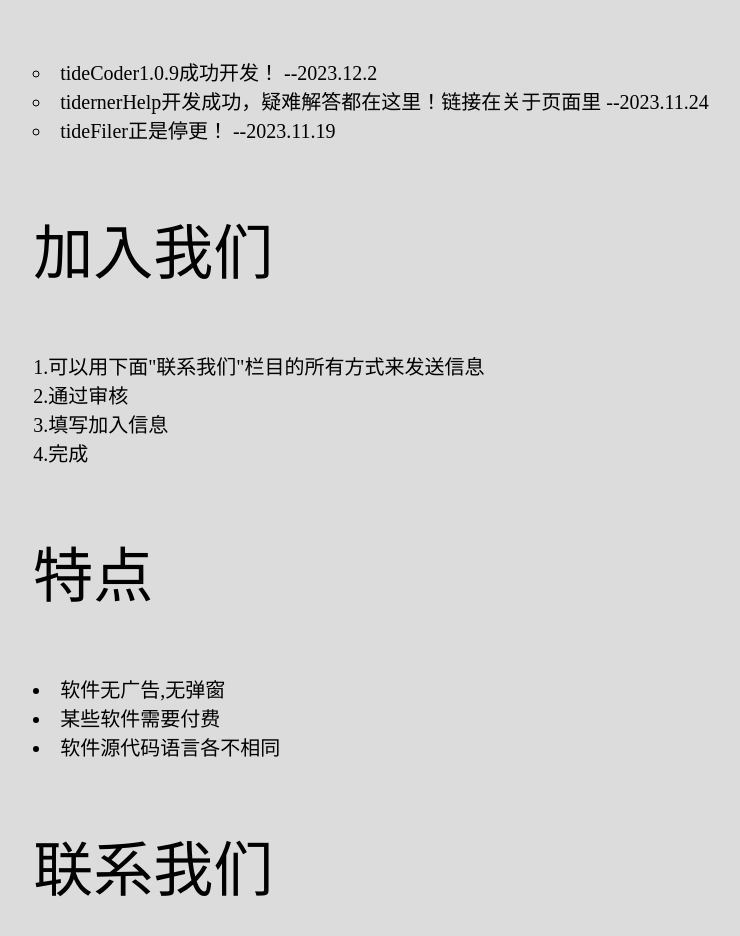
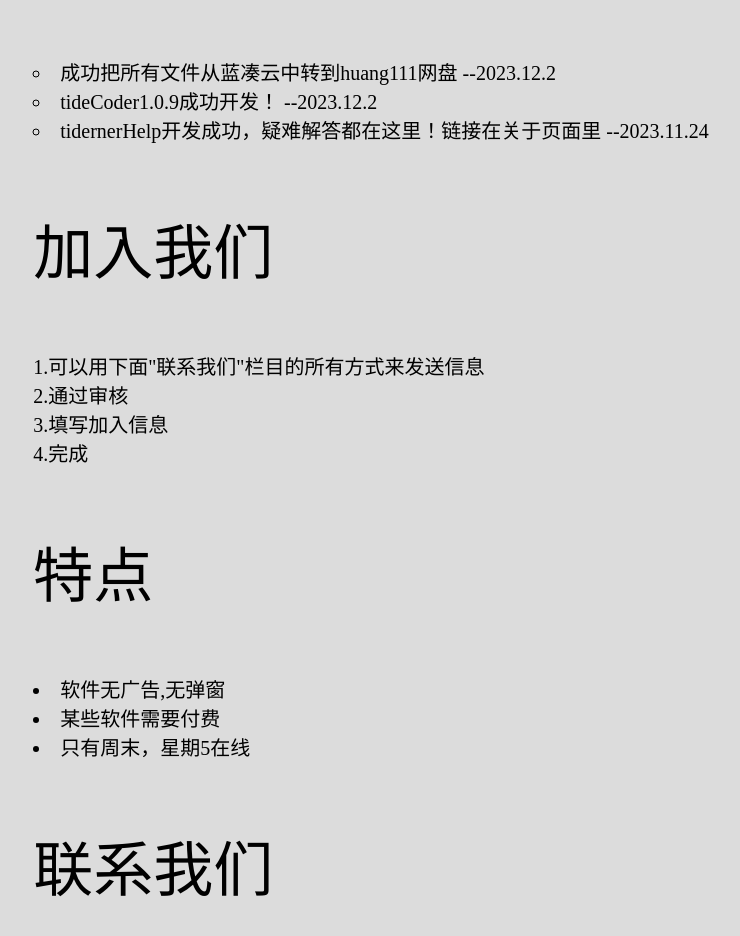
Before and after one commit to SZY2077/SZY2077.github.io, a plain HTML site: page index.html in a window 1280 px wide. Shown: the part 712-1648 px from the top of the page, without its empty margins (354-1094 px from the left). Drawn offline with Linux system fonts and the light colour scheme.

Commit message:
Update index.html

```diff
--- a/index.html
+++ b/index.html
@@ -30,9 +30,9 @@
 
 		<div class="title21" id="title21">
 			<p>工作室动态</p>
+			<li>成功把所有文件从蓝凑云中转到huang111网盘                --2023.12.2</li>
 			<li>tideCoder1.0.9成功开发！                                --2023.12.2</li>
 			<li>tidernerHelp开发成功，疑难解答都在这里！链接在关于页面里 --2023.11.24</li>
-			<li>tideFiler正是停更！                                     --2023.11.19</li>
 		</div>
 
 		<div class="title22" id="title22">
@@ -47,7 +47,7 @@
 		        <p>特点</p>
 			<li>软件无广告,无弹窗</li>
 			<li>某些软件需要付费</li>
-			<li>软件源代码语言各不相同</li>
+			<li>只有周末，星期5在线</li>
 		</div>
 
 		<div class="title24" id="title24">
```
